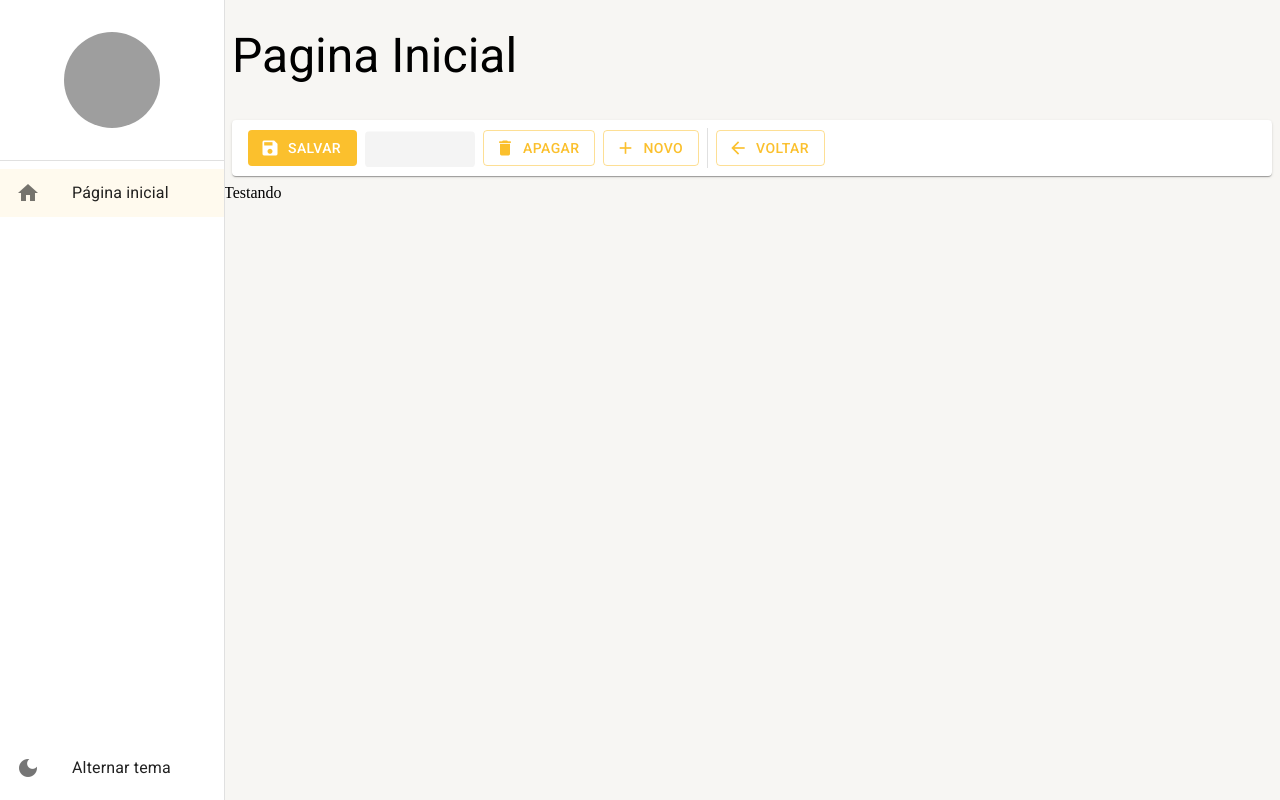
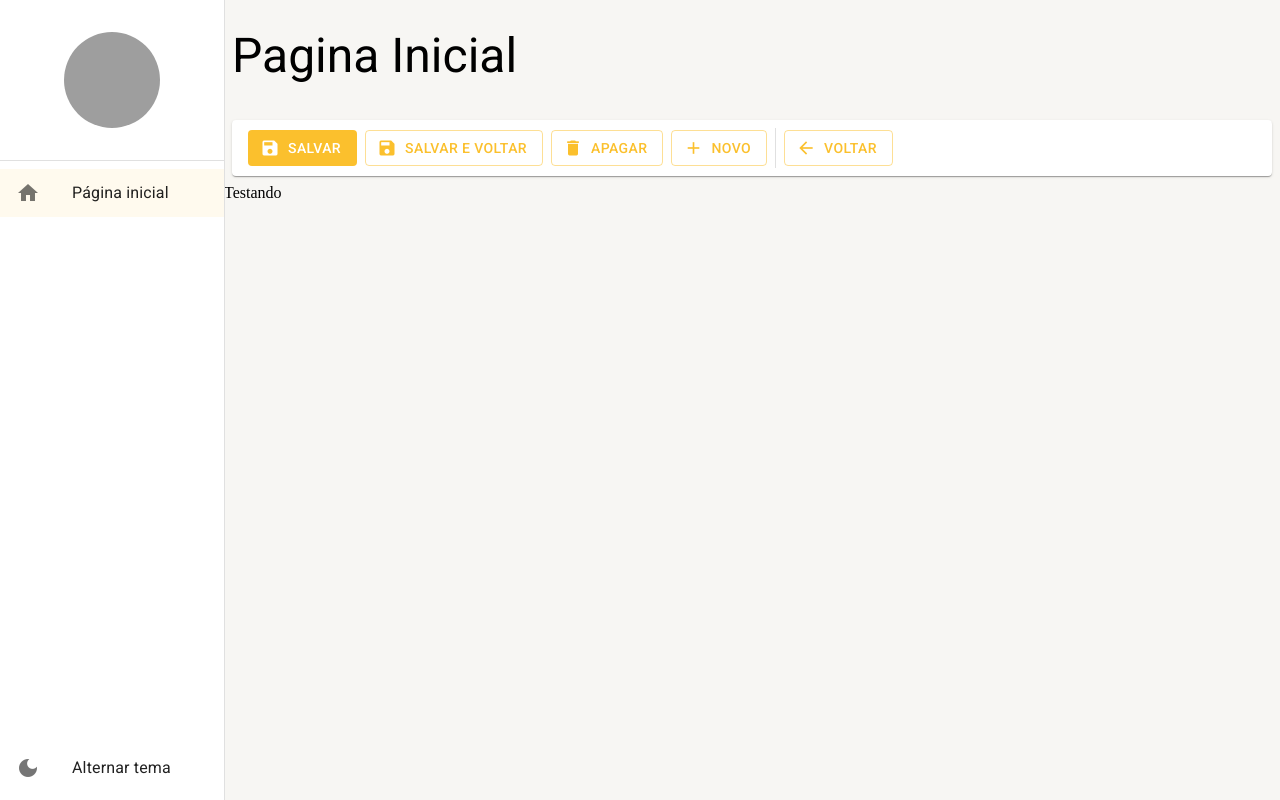
Before and after one commit to abnersuhettdev/React-Material-UI-5-e-Typescript--P-gina-de-Cadastrro-, a React (Vite) app: page /pagina-inicial in a window 1280 px wide. Built offline with nearby package versions, Linux system fonts and the light colour scheme; grey boxes are pictures that could not be loaded.

Commit message:
Update 13 files

```diff
--- /dev/null
+++ b/mock/database.json
@@ -0,0 +1,3 @@
+{
+  "pessoas": [{ "id": 1, "nome": "Juca", "sobrenome": "Silva" }]
+}
--- a/package.json
+++ b/package.json
@@ -6,13 +6,15 @@
   "scripts": {
     "dev": "vite",
     "build": "tsc && vite build",
-    "preview": "vite preview"
+    "preview": "vite preview",
+    "mock": "json-server -w -p 3333 ./mock/database.json"
   },
   "dependencies": {
     "@emotion/react": "^11.10.6",
     "@emotion/styled": "^11.10.6",
     "@mui/icons-material": "^5.11.16",
     "@mui/material": "^5.12.0",
+    "axios": "^1.3.6",
     "react": "^18.2.0",
     "react-dom": "^18.2.0",
     "react-router-dom": "6"
--- a/src/pages/dashboard/Dashboard.tsx
+++ b/src/pages/dashboard/Dashboard.tsx
@@ -8,9 +8,7 @@ export const Dashboard = () => {
   return (
     <LayoutBaseDePagina
       titulo="Pagina Inicial"
-      barraDeFerramentas={
-        <FerramentasDeDetalhe mostrarBotaoSalvarEFecharCarregando />
-      }
+      barraDeFerramentas={<FerramentasDeDetalhe mostrarBotaoSalvarEFechar  />}
     >
       Testando
     </LayoutBaseDePagina>
--- a/src/shared/components/ferramentas-da-listagem/FerramentasDaListagem.tsx
+++ b/src/shared/components/ferramentas-da-listagem/FerramentasDaListagem.tsx
@@ -1,4 +1,5 @@
 import { Box, TextField, Button, Paper, useTheme, Icon } from "@mui/material";
+import { Enviroment } from "../../enviroments";
 
 interface IFerramentasDaListagemProps {
   textoDaBusca?: string;
@@ -34,7 +35,7 @@ export const FerramentasDaListagem: React.FC<IFerramentasDaListagemProps> = ({
       {mostrarInputBusca && (
         <TextField
           size="small"
-          placeholder="Pesquisar..."
+          placeholder={Enviroment.INPUT_DE_BUSCA}
           value={textoDaBusca}
           onChange={(e) => aoMudarTextoDeBusca?.(e.target.value)}
         />
--- a/src/shared/components/ferramentas-de-detalhe/FerramentasDeDetalhe.tsx
+++ b/src/shared/components/ferramentas-de-detalhe/FerramentasDeDetalhe.tsx
@@ -6,6 +6,8 @@ import {
   Icon,
   Divider,
   Skeleton,
+  Typography,
+  useMediaQuery,
 } from "@mui/material";
 
 interface IFerramentasDeDetalheProps {
@@ -52,6 +54,8 @@ export const FerramentasDeDetalhe: React.FC<IFerramentasDeDetalheProps> = ({
   aoClicarEmSalvarEFechar,
 }) => {
   const theme = useTheme();
+  const smDown = useMediaQuery(theme.breakpoints.down("sm"));
+  const mdDown = useMediaQuery(theme.breakpoints.down("md"));
 
   return (
     <Box
@@ -72,12 +76,22 @@ export const FerramentasDeDetalhe: React.FC<IFerramentasDeDetalheProps> = ({
           onClick={aoClicarEmSalvar}
           startIcon={<Icon>save</Icon>}
         >
+          <Typography
+            variant="button"
+            whiteSpace="nowrap"
+            textOverflow="ellipsis"
+            overflow="hidden"
+          >
             Salvar
+          </Typography>
         </Button>
       )}
       {mostrarBotaoSalvarCarregando && <Skeleton width={110} height={60} />}
 
-      {mostrarBotaoSalvarEFechar && !mostrarBotaoSalvarEFecharCarregando && (
+      {mostrarBotaoSalvarEFechar &&
+        !mostrarBotaoSalvarEFecharCarregando &&
+        !smDown &&
+        !mdDown && (
           <Button
             color="primary"
             variant="outlined"
@@ -85,11 +99,18 @@ export const FerramentasDeDetalhe: React.FC<IFerramentasDeDetalheProps> = ({
             onClick={aoClicarEmSalvarEFechar}
             startIcon={<Icon>save</Icon>}
           >
+            <Typography
+              variant="button"
+              whiteSpace="nowrap"
+              textOverflow="ellipsis"
+              overflow="hidden"
+            >
               Salvar e Voltar
+            </Typography>
           </Button>
         )}
-      {mostrarBotaoSalvarEFecharCarregando && (
-        <Skeleton width={110} height={60} />
+      {mostrarBotaoSalvarEFecharCarregando && !smDown && !mdDown && (
+        <Skeleton width={160} height={60} />
       )}
 
       {mostrarBotaoApagar && !mostrarBotaoApagarCarregando && (
@@ -100,12 +121,19 @@ export const FerramentasDeDetalhe: React.FC<IFerramentasDeDetalheProps> = ({
           onClick={aoClicarEmApagar}
           startIcon={<Icon>delete</Icon>}
         >
+          <Typography
+            variant="button"
+            whiteSpace="nowrap"
+            textOverflow="ellipsis"
+            overflow="hidden"
+          >
             Apagar
+          </Typography>
         </Button>
       )}
       {mostrarBotaoApagarCarregando && <Skeleton width={110} height={60} />}
 
-      {mostrarBotaoNovo && !mostrarBotaoNovoCarregando && (
+      {mostrarBotaoNovo && !mostrarBotaoNovoCarregando && !smDown && (
         <Button
           color="primary"
           variant="outlined"
@@ -113,13 +141,27 @@ export const FerramentasDeDetalhe: React.FC<IFerramentasDeDetalheProps> = ({
           onClick={aoClicarEmNovo}
           startIcon={<Icon>add</Icon>}
         >
+          <Typography
+            variant="button"
+            whiteSpace="nowrap"
+            textOverflow="ellipsis"
+            overflow="hidden"
+          >
             {textoBotaoNovo}
+          </Typography>
         </Button>
       )}
-      {mostrarBotaoNovoCarregando && <Skeleton width={110} height={60} />}
+      {mostrarBotaoNovoCarregando && !smDown && (
+        <Skeleton width={110} height={60} />
+      )}
 
+      {mostrarBotaoVoltar &&
+        (mostrarBotaoNovo ||
+          mostrarBotaoApagar ||
+          mostrarBotaoSalvar ||
+          mostrarBotaoSalvarEFechar) && (
           <Divider variant="middle" orientation="vertical" />
-
+        )}
       {mostrarBotaoVoltar && !mostrarBotaoVoltarCarregando && (
         <Button
           color="primary"
@@ -128,7 +170,14 @@ export const FerramentasDeDetalhe: React.FC<IFerramentasDeDetalheProps> = ({
           onClick={aoClicarEmVoltar}
           startIcon={<Icon>arrow_back</Icon>}
         >
+          <Typography
+            variant="button"
+            whiteSpace="nowrap"
+            textOverflow="ellipsis"
+            overflow="hidden"
+          >
             Voltar
+          </Typography>
         </Button>
       )}
       {mostrarBotaoVoltarCarregando && <Skeleton width={110} height={60} />}
--- /dev/null
+++ b/src/shared/enviroments/index.ts
@@ -0,0 +1,20 @@
+export const Enviroment = {
+  /*
+    Define a quantidade de linhas a ser carregada por padrão
+ */
+  LIMITE_DE_LINHAS: 10,
+  /*
+ PlaceHolder exibido nas inputs
+ */
+  INPUT_DE_BUSCA: "Pesquisar...",
+
+  /**
+   * Texto exibido quando nenhum registro é encontrado em uma listagem
+   */
+  LISTAGEM_VAZIA: "Nenhum registro encontrado.",
+
+  /**
+   * Url base de consulta dos dados dessa aplicação
+   */
+  URL_BASE: "http://localhost:3333",
+};
--- /dev/null
+++ b/src/shared/services/api/axios-config/interceptors/ResponseInterceptor.ts
@@ -0,0 +1,5 @@
+import { AxiosResponse } from "axios";
+
+export const responseInterceptor = (response: AxiosResponse) => {
+  return response;
+};
--- /dev/null
+++ b/src/shared/services/api/axios-config/interceptors/index.ts
@@ -0,0 +1,2 @@
+export * from "./ErrorInterceptor";
+export * from "./ResponseInterceptor";
```
Also changed, not shown: src/shared/services/api/axios-config/index.ts (added, +14 -0 lines), src/shared/services/api/axios-config/interceptors/ErrorInterceptor.ts (added, +13 -0 lines), mock/Readme.md (added), 2 other files (tests, documents, lock files or other folders). Lines whose indentation alone changed are shown as unchanged.
